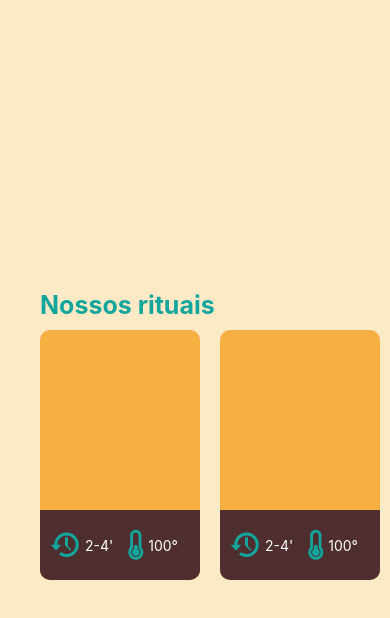
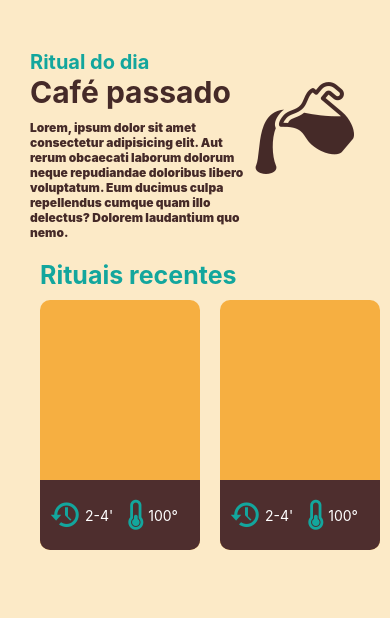
Before and after one commit to lucianolimafer/cofferitus, a React Native app: screen / in a window 390 px wide. Shown: the top 618 px of the page. Built offline with nearby package versions, Linux system fonts and the light colour scheme.

Commit message:
Add recipes home screen and icons

```diff
--- a/src/App.tsx
+++ b/src/App.tsx
@@ -1,14 +1,14 @@
 import React from 'react';
 import { StyleSheet, Text, View } from 'react-native';
 import Recipes from './components/recipes';
-
+import Posts from './components/posts';
 
 
 export default function App() {
   return (
     <View style={styles.container}>
+      <Posts/>
       <Recipes/>
-
     </View>
   );
 }
--- /dev/null
+++ b/src/components/posts/index.tsx
@@ -0,0 +1,57 @@
+import React from 'react';
+import { StyleSheet, View, Text, Image } from 'react-native';
+
+
+
+export default function Posts() {
+    return (
+        <View style={{flexDirection: 'row'}}>
+            <View style={styles.areaOne}>
+                <Text style={styles.titleOne}>
+                    Ritual do dia
+                </Text>
+
+                <Text style={styles.titleTwo}>
+                    Café passado
+                </Text>
+
+                <Text style={styles.text}>
+                    Lorem, ipsum dolor sit amet consectetur adipisicing elit. Aut rerum obcaecati laborum dolorum neque repudiandae doloribus libero voluptatum. Eum ducimus culpa repellendus cumque quam illo delectus? Dolorem laudantium quo nemo.
+                </Text>
+            </View>
+            <View>
+                <Image style={styles.imgOne} source={require('../../assets/icons/icons8-pour-100.png')}/>
+            </View>
+        </View>
+    )
+}
+
+const styles = StyleSheet.create({
+    areaOne:{
+        width: '65%'
+    },
+    titleOne: {
+        fontSize: 20,
+        fontWeight: 'bold',
+        color: '#13a69d',
+        marginTop: 50,
+        marginLeft: 30
+    },
+    titleTwo: {
+        fontSize: 30,
+        fontWeight: 'bold',
+        color: '#452a28',
+        marginLeft: 30
+    },
+    text: {
+        fontSize: 12,
+        fontWeight: '900',
+        color: '#452a28',
+        marginTop: 10,
+        marginLeft: 30
+    },
+    imgOne: {
+        marginTop: 80,
+        marginRight: 20
+    }
+})
--- a/src/components/recipes/index.tsx
+++ b/src/components/recipes/index.tsx
@@ -8,7 +8,7 @@ export default function Recipes() {
     return (
         <View>
             <Text style={styles.topic}>
-                Nossos rituais
+                Rituais recentes
             </Text>
             <ScrollView
                 horizontal={true}
@@ -51,7 +51,7 @@ export default function Recipes() {
 
 const styles = StyleSheet.create({
     topic: {
-        marginTop: 290,
+        marginTop: 20,
         fontSize: 25,
         fontWeight: 'bold',
         marginLeft: 40,
```
Also changed, not shown: src/assets/icons/icons8-pour-100.png (added).
